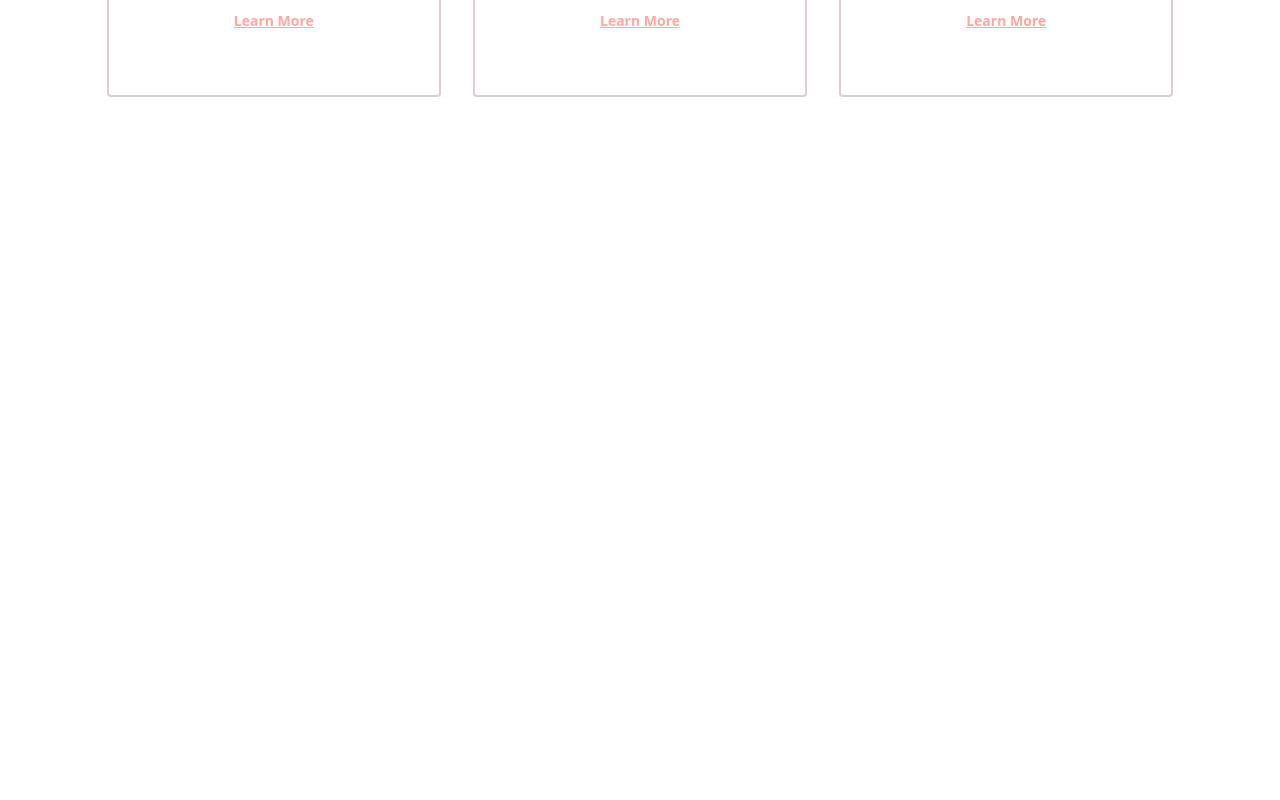
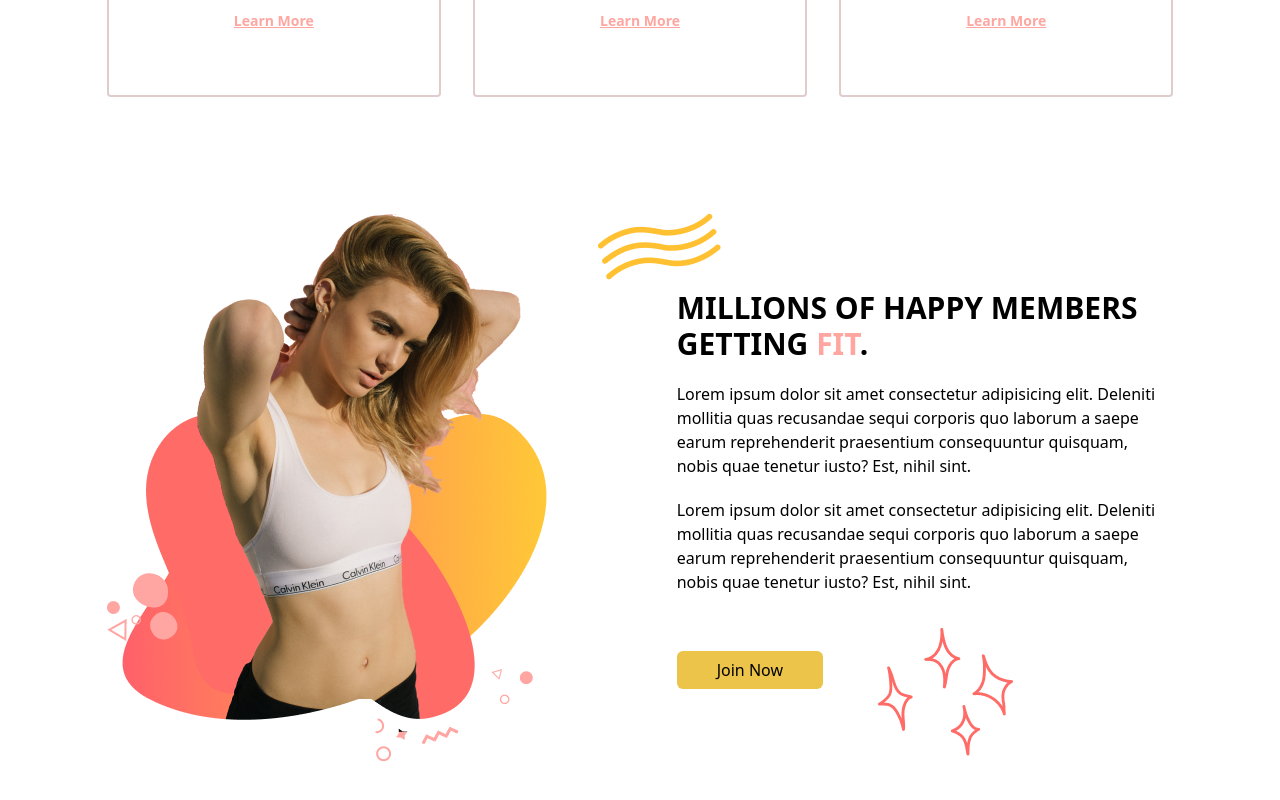
Before and after one commit to NikKowPHP/gym, a React (Vite) app: page / in a window 1280 px wide. Shown: the part 1379-2179 px from the top of the page. Before the commit the page ends 1600 px from the top, so only its background shows below. Built offline with nearby package versions, Linux system fonts and the light colour scheme.

Commit message:
feat: Finish benefits page, add motions

```diff
--- a/src/scenes/benefits/index.tsx
+++ b/src/scenes/benefits/index.tsx
@@ -9,7 +9,8 @@
 	AcademicCapIcon,
 } from "@heroicons/react/24/solid";
 import { Htext } from "@/shared/Htext";
-import { Benefit } from "./Benefit";
+import { Benefit } from "@/scenes/benefits/Benefit";
+import BenefitsPageGraphic from "@/assets/BenefitsPageGraphic.png";
 
 const benefits: Array<BenefitType> = [
 	{
@@ -50,7 +51,17 @@
 				onViewportEnter={() => setSelectedPage(SelectedPage.Benefits)}
 			>
 				{/* HEADER */}
-				<div className="md:my-5 md:w-3/5">
+				<motion.div
+					initial="hidden"
+					whileInView="visible"
+					viewport={{ once: true, amount: 0.5 }}
+					transition={{ duration: 0.5 }}
+					variants={{
+						hidden: { opacity: 0, x: -50 },
+						visible: { opacity: 1, x: 0 },
+					}}
+					className="md:my-5 md:w-3/5"
+				>
 					<Htext>MORE THAT JUST GYM.</Htext>
 					<p className="my-5 text-sm">
 						Lorem ipsum dolor sit amet, consectetur adipisicing elit. Odio aut
@@ -58,14 +69,14 @@
 						rem commodi repudiandae, ratione accusantium nihil! Ad et nam minima
 						quia.
 					</p>
-				</div>
+				</motion.div>
 				{/* BENEFITS */}
-				<motion.div className=" items-center justify-between gap-8 mt-5 md:flex"
-				initial="hidden"
-				whileInView="visible"
-				viewport={{once: true, amount: 0.5}}
-				variants={container}
-
+				<motion.div
+					className=" items-center justify-between gap-8 mt-5 md:flex"
+					initial="hidden"
+					whileInView="visible"
+					viewport={{ once: true, amount: 0.5 }}
+					variants={container}
 				>
 					{benefits.map((benefit: BenefitType) => (
 						<Benefit
@@ -77,6 +88,72 @@
 						/>
 					))}
 				</motion.div>
+				{/* GRAPHICS AND DESCRIPTION */}
+				<div className="mt-16 items-center justify-between gap-20 md:mt-28 md:flex">
+					{/* GRAPHIC */}
+					<img
+						src={BenefitsPageGraphic}
+						alt="benefits-page-graphic"
+						className="mx-auto "
+					/>
+					{/* DESCRIPTION*/}
+					<div>
+						{/* TITLE */}
+						<div className="relative">
+							<div className="before:absolute before:-top-20 before:-left-20 before:z-[1] before:content-abstractwaves">
+								<motion.div
+									initial="hidden"
+									whileInView="visible"
+									viewport={{ once: true, amount: 0.5 }}
+									transition={{ duration: 0.5 }}
+									variants={{
+										hidden: { opacity: 0, x: 50 },
+										visible: { opacity: 1, x: 0 },
+									}}
+								>
+									<Htext>
+										MILLIONS OF HAPPY MEMBERS GETTING{" "}
+										<span className="text-primary-500">FIT</span>.
+									</Htext>
+								</motion.div>
+							</div>
+						</div>
+
+						{/* DESCRIPTION */}
+						<motion.div
+							initial="hidden"
+							whileInView="visible"
+							viewport={{ once: true, amount: 0.5 }}
+							transition={{ delay: 0.2, duration: 0.5 }}
+							variants={{
+								hidden: { opacity: 0, x: 50 },
+								visible: { opacity: 1, x: 0 },
+							}}
+						>
+							<p className="my-5">
+								Lorem ipsum dolor sit amet consectetur adipisicing elit.
+								Deleniti mollitia quas recusandae sequi corporis quo laborum a
+								saepe earum reprehenderit praesentium consequuntur quisquam,
+								nobis quae tenetur iusto? Est, nihil sint.
+							</p>
+							<p className="mb-5">
+								Lorem ipsum dolor sit amet consectetur adipisicing elit.
+								Deleniti mollitia quas recusandae sequi corporis quo laborum a
+								saepe earum reprehenderit praesentium consequuntur quisquam,
+								nobis quae tenetur iusto? Est, nihil sint.
+							</p>
+						</motion.div>
+
+						{/* BUTTON */}
+						<div className="relative mt-16">
+							<div className="before:absolute before:-bottom-20 before:right-40 before:z-[-1] before:content-sparkles">
+								<ActionButton setSelectedPage={setSelectedPage}>
+									Join Now
+								</ActionButton>
+							</div>
+						</div>
+					</div>
+				</div>
 			</motion.div>
 		</section>
 	);
```
